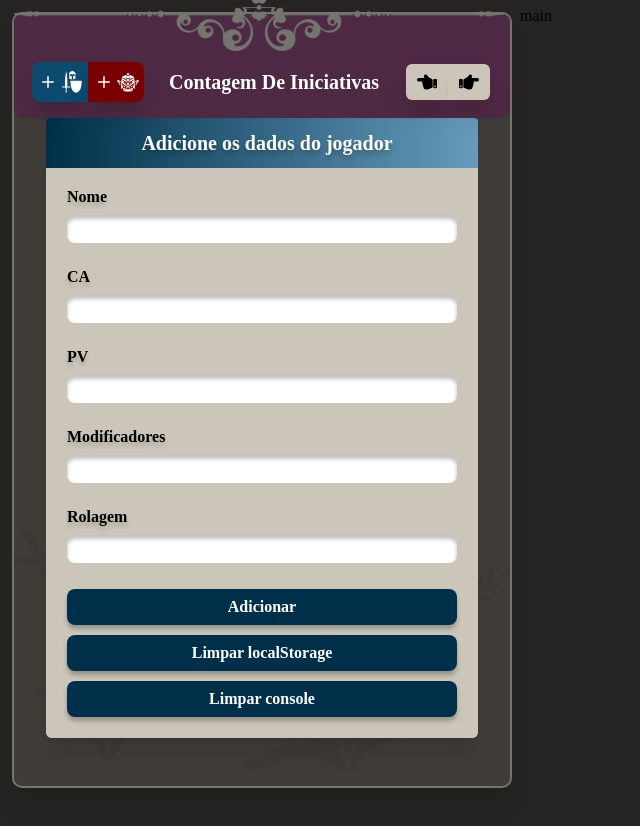
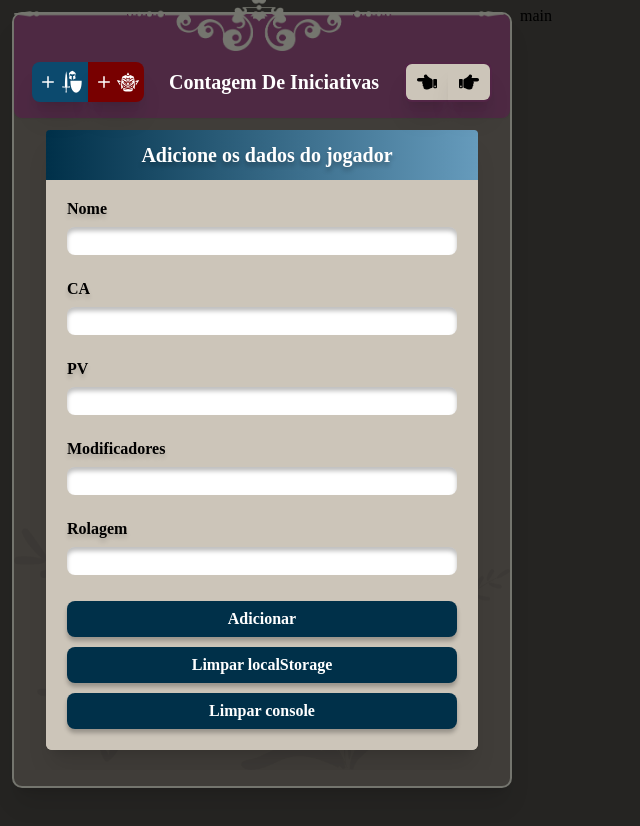
Before and after one commit to PedroVMLopes/iniciative-calculator, a React (Create React App) app: page / in a window 1280 px wide. Both pictures are taken after a click on the button 59 px from the left and 82 px from the top of the page. Shown: the top 826 px of the page, without its empty margins (0-640 px from the left). Built offline with nearby package versions, Linux system fonts and the light colour scheme; a web font is replaced by a local one.

Commit message:
Correção da margem do menu de criação

```diff
--- a/src/components/MenuLateral/MenuAddInimigo/MenuAddInimigo.css
+++ b/src/components/MenuLateral/MenuAddInimigo/MenuAddInimigo.css
@@ -4,6 +4,7 @@
   display: flex;
   flex-direction: column;
   align-items: center;
+  margin-top: 0.75rem;
 }
 
 .menu-add-inimigo h1 {
--- a/src/components/MenuLateral/MenuAddPlayer/MenuAddPlayer.js
+++ b/src/components/MenuLateral/MenuAddPlayer/MenuAddPlayer.js
@@ -87,7 +87,7 @@ export default function MenuAddPlayer() {
 
   return (
     <div
-      className={`menu-add-player m-8 mt-0 z-10 shadow-xl opacity-0 transform origin-top scale-95 transition-all duration-600 ease-in-out`}
+      className={`menu-add-player mt-3 m-8 z-10 shadow-xl opacity-0 transform origin-top scale-95 transition-all duration-600 ease-in-out`}
       ref={menuRef}
     >
       <div className="menu-add-player menu-add-player-header">
```
